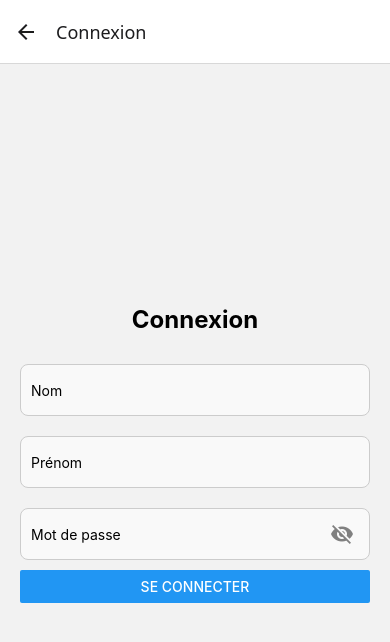
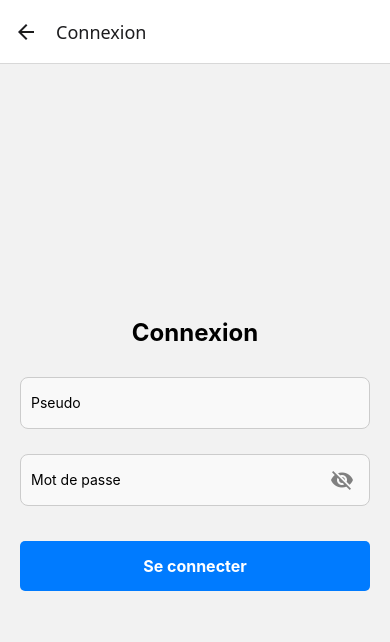
Before and after one commit to kevinKGE/dev_mobile_M2, a React Native app: screen /Connexion in a window 390 px wide. Shown: the top 642 px of the page. Built offline with nearby package versions, Linux system fonts and the light colour scheme.

Commit message:
Merge branche

```diff
--- a/src/screens/ConnectionScreen.tsx
+++ b/src/screens/ConnectionScreen.tsx
@@ -1,84 +1,99 @@
-import React, { useState } from 'react';
-import { View, Text, Button, StyleSheet } from 'react-native';
-import Input from '../components/Input';
+import React, { useState } from "react";
+import { View, Text, Alert, StyleSheet, TouchableOpacity } from "react-native";
+import axios from "axios";
+import AsyncStorage from "@react-native-async-storage/async-storage";
+import { NativeStackScreenProps } from "@react-navigation/native-stack";
+import { RootStackParamList } from "../../App"; // Chemin vers App.tsx
+import Input from "../components/Input";
 
-type ConnectionScreenProps = {
-    navigation: {
-        navigate: (screen: string) => void;
-    };
-};
+type ConnectionScreenProps = NativeStackScreenProps<RootStackParamList, "Connexion">;
 
 const ConnectionScreen: React.FC<ConnectionScreenProps> = ({ navigation }) => {
-    const [firstName, setFirstName] = useState('');
-    const [lastName, setLastName] = useState('');
-    const [password, setPassword] = useState('');
+  const [username, setUsername] = useState("");
+  const [password, setPassword] = useState("");
+  const [usernameError, setUsernameError] = useState("");
+  const [passwordError, setPasswordError] = useState("");
+  const [serverError, setServerError] = useState("");
+  const [showRegisterButton, setShowRegisterButton] = useState(false);
 
-    const [firstNameError, setFirstNameError] = useState('');
-    const [lastNameError, setLastNameError] = useState('');
-    const [passwordError, setPasswordError] = useState('');
-
-    const handleLogin = () => {
-        setFirstNameError('');
-        setLastNameError('');
-        setPasswordError('');
+  const handleLogin = async () => {
+    // Réinitialisation des erreurs
+    setUsernameError("");
+    setPasswordError("");
+    setServerError("");
+    setShowRegisterButton(false);
 
     let valid = true;
-
-        if (!firstName.trim()) {
-            setFirstNameError('Le prénom est requis');
-            valid = false;
-        }
-        if (!lastName.trim()) {
-            setLastNameError('Le nom est requis');
+    if (!username.trim()) {
+      setUsernameError("Le pseudo est requis.");
       valid = false;
     }
     if (!password.trim()) {
-            setPasswordError('Le mot de passe est requis');
+      setPasswordError("Le mot de passe est requis.");
       valid = false;
     }
 
-        if (valid) {
-            console.log('Connexion réussie avec :', { firstName, lastName, password });
-            navigation.navigate('HomeClient'); // Modification ici
+    if (!valid) return;
+
+    try {
+      const response = await axios.post("http://localhost:3000/login", {
+        username,
+        password,
+      });
+
+      if (response.data.token) {
+        await AsyncStorage.setItem("jwt_token", response.data.token);
+        Alert.alert("Succès", "Connexion réussie !");
+        navigation.navigate("SurveyList");
+      } else {
+        Alert.alert("Erreur", "Connexion échouée. Aucun token reçu.");
+      }
+    } catch (error) {
+      if (axios.isAxiosError(error) && error.response?.status === 404) {
+        setServerError("Le pseudo n'existe pas dans la base de données.");
+        setShowRegisterButton(true);
+      } else {
+        Alert.alert("Erreur", "Une erreur s'est produite lors de la connexion.");
+      }
     }
   };
-
 
   return (
     <View style={styles.container}>
       <Text style={styles.title}>Connexion</Text>
       <Input
-                placeholder="Nom"
-                value={lastName}
+        placeholder="Pseudo"
+        value={username}
         onChangeText={(text) => {
-                    setLastName(text);
-                    setLastNameError('');
+          setUsername(text);
+          setUsernameError("");
         }}
+        containerStyle={styles.inputContainer}
       />
-            {lastNameError && <Text style={styles.errorText}>{lastNameError}</Text>}
-
-            <Input
-                placeholder="Prénom"
-                value={firstName}
-                onChangeText={(text) => {
-                    setFirstName(text);
-                    setFirstNameError('');
-                }}
-            />
-            {firstNameError && <Text style={styles.errorText}>{firstNameError}</Text>}
-
+      {usernameError !== "" && <Text style={styles.errorText}>{usernameError}</Text>}
       <Input
         placeholder="Mot de passe"
         value={password}
         onChangeText={(text) => {
           setPassword(text);
-                    setPasswordError('');
+          setPasswordError("");
         }}
         secureTextEntry
+        containerStyle={styles.inputContainer}
       />
-            {passwordError && <Text style={styles.errorText}>{passwordError}</Text>}
-
-            <Button title="Se connecter" onPress={handleLogin} />
+      {passwordError !== "" && <Text style={styles.errorText}>{passwordError}</Text>}
+      {serverError !== "" && <Text style={styles.errorText}>{serverError}</Text>}
+      <TouchableOpacity style={styles.loginButton} onPress={handleLogin}>
+        <Text style={styles.loginButtonText}>Se connecter</Text>
+      </TouchableOpacity>
+      {showRegisterButton && (
+        <TouchableOpacity
+          style={styles.registerButton}
+          onPress={() => navigation.navigate("Inscription")}
+        >
+          <Text style={styles.registerButtonText}>Pas de compte ? Inscrivez-vous ici</Text>
+        </TouchableOpacity>
+      )}
     </View>
   );
 };
@@ -86,19 +101,44 @@ const ConnectionScreen: React.FC<ConnectionScreenProps> = ({ navigation }) => {
 const styles = StyleSheet.create({
   container: {
     flex: 1,
-        justifyContent: 'center',
+    justifyContent: "center",
     padding: 20,
   },
   title: {
     fontSize: 24,
-        fontWeight: 'bold',
+    fontWeight: "bold",
     marginBottom: 20,
-        textAlign: 'center',
+    textAlign: "center",
+  },
+  inputContainer: {
+    marginBottom: 15,
   },
   errorText: {
-        color: 'red',
-        fontSize: 12,
+    color: "red",
+    fontSize: 14,
     marginBottom: 10,
+    textAlign: "center",
+  },
+  loginButton: {
+    marginTop: 20,
+    backgroundColor: "#007BFF",
+    paddingVertical: 15,
+    borderRadius: 5,
+    alignItems: "center",
+  },
+  loginButtonText: {
+    color: "white",
+    fontSize: 16,
+    fontWeight: "bold",
+  },
+  registerButton: {
+    marginTop: 20,
+    alignItems: "center",
+  },
+  registerButtonText: {
+    color: "#007BFF",
+    fontSize: 14,
+    fontWeight: "bold",
   },
 });
 
--- a/src/screens/RegisterScreen.tsx
+++ b/src/screens/RegisterScreen.tsx
@@ -1,107 +1,179 @@
-import React, { useState } from 'react';
-import { View, Text, Button, StyleSheet } from 'react-native';
-import Input from '../components/Input';
+import React, { useState } from "react";
+import {
+  View,
+  Text,
+  Button,
+  Alert,
+  StyleSheet,
+  TouchableOpacity,
+} from "react-native";
+import Input from "../components/Input";
+import axios from "axios";
+import AsyncStorage from "@react-native-async-storage/async-storage";
+import { NativeStackScreenProps } from "@react-navigation/native-stack";
+import { RootStackParamList } from "../../App"; // Import du RootStackParamList défini dans App.tsx
 
-type RegisterScreenProps = {
-    navigation: {
-        navigate: (screen: string) => void;
-    };
+type RegisterScreenProps = NativeStackScreenProps<RootStackParamList, "Inscription">;
+
+const RegisterScreen: React.FC<RegisterScreenProps> = ({ navigation }) => {
+  const [username, setUsername] = useState("");
+  const [password, setPassword] = useState("");
+  const [confirmPassword, setConfirmPassword] = useState("");
+  const [showLoginButton, setShowLoginButton] = useState(false);
+
+  const [usernameError, setUsernameError] = useState("");
+  const [passwordError, setPasswordError] = useState("");
+  const [confirmPasswordError, setConfirmPasswordError] = useState("");
+
+  const [passwordCriteria, setPasswordCriteria] = useState({
+    length: false,
+    uppercase: false,
+    lowercase: false,
+    specialChar: false,
+    number: false,
+  });
+
+  const validatePassword = (password: string) => {
+    setPasswordCriteria({
+      length: password.length >= 8,
+      uppercase: /[A-Z]/.test(password),
+      lowercase: /[a-z]/.test(password),
+      specialChar: /[@$!%*?&]/.test(password),
+      number: /\d/.test(password),
+    });
   };
 
-const RegisterScreen: React.FC<RegisterScreenProps> = ({ navigation }) => {
-    const [firstName, setFirstName] = useState('');
-    const [lastName, setLastName] = useState('');
-    const [password, setPassword] = useState('');
-    const [confirmPassword, setConfirmPassword] = useState('');
-
-    const [firstNameError, setFirstNameError] = useState('');
-    const [lastNameError, setLastNameError] = useState('');
-    const [passwordError, setPasswordError] = useState('');
-    const [confirmPasswordError, setConfirmPasswordError] = useState('');
-
-    const handleRegister = () => {
-        setFirstNameError('');
-        setLastNameError('');
-        setPasswordError('');
-        setConfirmPasswordError('');
+  const handleRegister = async () => {
+    setUsernameError("");
+    setPasswordError("");
+    setConfirmPasswordError("");
+    setShowLoginButton(false);
 
     let valid = true;
 
-        if (firstName.trim() === '') {
-            setFirstNameError('Le prénom est requis');
+    if (username.trim() === "") {
+      setUsernameError("Le pseudo est requis");
       valid = false;
     }
-        if (lastName.trim() === '') {
-            setLastNameError('Le nom est requis');
+    if (password.trim() === "") {
+      setPasswordError("Le mot de passe est requis");
+      valid = false;
+    } else if (
+      !passwordCriteria.length ||
+      !passwordCriteria.uppercase ||
+      !passwordCriteria.lowercase ||
+      !passwordCriteria.specialChar ||
+      !passwordCriteria.number
+    ) {
+      setPasswordError("Le mot de passe ne respecte pas les critères requis.");
       valid = false;
     }
-        if (password.trim() === '') {
-            setPasswordError('Le mot de passe est requis');
+    if (confirmPassword.trim() === "") {
+      setConfirmPasswordError("La confirmation du mot de passe est requise");
       valid = false;
-        }
-        if (confirmPassword.trim() === '') {
-            setConfirmPasswordError('La confirmation du mot de passe est requise');
-            valid = false;
-        }
-
-        if (valid && password !== confirmPassword) {
-            setPasswordError('Les mots de passe ne correspondent pas.');
+    } else if (password !== confirmPassword) {
+      setConfirmPasswordError("Les mots de passe ne correspondent pas.");
       valid = false;
     }
 
     if (valid) {
-            console.log('Inscription réussie avec :', { firstName, lastName, password });
-            // Naviguer vers la page de connexion
-            navigation.navigate('ConnectionScreen');
+      try {
+        const response = await axios.post("http://localhost:3000/register", {
+          username,
+          password,
+        });
+
+        if (response.data && response.data.id) {
+          console.log("Utilisateur créé avec succès :", response.data);
+          await AsyncStorage.setItem("jwt_token", response.data.token);
+          Alert.alert("Succès", "Compte créé avec succès !");
+          navigation.navigate("SurveyList");
+        } else {
+          Alert.alert("Erreur", "Impossible de créer le compte.");
+        }
+      } catch (error) {
+        if (axios.isAxiosError(error)) {
+          if (error.response?.status === 400) {
+            setUsernameError("Le pseudo existe déjà.");
+            setShowLoginButton(true);
+          } else {
+            Alert.alert("Erreur", "Erreur du serveur : " + error.message);
+          }
+        } else {
+          Alert.alert("Erreur", "Une erreur inconnue s'est produite.");
+        }
+      }
     }
   };
 
   return (
     <View style={styles.container}>
-            <Text style={styles.title}>Inscription</Text>
+      <Text style={styles.title}>Créer un compte</Text>
       <Input
-                placeholder="Nom"
-                value={lastName}
+        placeholder="Pseudo"
+        value={username}
         onChangeText={(text) => {
-                    setLastName(text);
-                    setLastNameError('');
+          setUsername(text);
+          setUsernameError("");
         }}
       />
-            {lastNameError && <Text style={styles.errorText}>{lastNameError}</Text>}
-
-            <Input
-                placeholder="Prénom"
-                value={firstName}
-                onChangeText={(text) => {
-                    setFirstName(text);
-                    setFirstNameError('');
-                }}
-            />
-            {firstNameError && <Text style={styles.errorText}>{firstNameError}</Text>}
+      {usernameError && <Text style={styles.errorText}>{usernameError}</Text>}
 
       <Input
         placeholder="Mot de passe"
         value={password}
         onChangeText={(text) => {
           setPassword(text);
-                    setPasswordError('');
+          setPasswordError("");
+          validatePassword(text);
         }}
         secureTextEntry
       />
       {passwordError && <Text style={styles.errorText}>{passwordError}</Text>}
+
+      <View style={styles.passwordCriteria}>
+        <Text style={passwordCriteria.length ? styles.valid : styles.invalid}>
+          - Au moins 8 caractères
+        </Text>
+        <Text style={passwordCriteria.uppercase ? styles.valid : styles.invalid}>
+          - Une majuscule
+        </Text>
+        <Text style={passwordCriteria.lowercase ? styles.valid : styles.invalid}>
+          - Une minuscule
+        </Text>
+        <Text style={passwordCriteria.specialChar ? styles.valid : styles.invalid}>
+          - Un caractère spécial (@$!%*?&)
+        </Text>
+        <Text style={passwordCriteria.number ? styles.valid : styles.invalid}>
+          - Un chiffre
+        </Text>
+      </View>
 
       <Input
         placeholder="Confirmez le mot de passe"
         value={confirmPassword}
         onChangeText={(text) => {
           setConfirmPassword(text);
-                    setConfirmPasswordError('');
+          setConfirmPasswordError("");
         }}
         secureTextEntry
       />
-            {confirmPasswordError && <Text style={styles.errorText}>{confirmPasswordError}</Text>}
+      {confirmPasswordError && (
+        <Text style={styles.errorText}>{confirmPasswordError}</Text>
+      )}
 
       <Button title="S'inscrire" onPress={handleRegister} />
+
+      {showLoginButton && (
+        <TouchableOpacity
+          style={styles.loginButton}
+          onPress={() => navigation.navigate("Connexion")}
+        >
+          <Text style={styles.loginButtonText}>
+            Pseudo déjà existant ? Connectez-vous ici
+          </Text>
+        </TouchableOpacity>
+      )}
     </View>
   );
 };
@@ -109,19 +181,40 @@ const RegisterScreen: React.FC<RegisterScreenProps> = ({ navigation }) => {
 const styles = StyleSheet.create({
   container: {
     flex: 1,
-        justifyContent: 'center',
+    justifyContent: "center",
     padding: 20,
   },
   title: {
     fontSize: 24,
-        fontWeight: 'bold',
+    fontWeight: "bold",
     marginBottom: 20,
-        textAlign: 'center',
+    textAlign: "center",
   },
   errorText: {
-        color: 'red',
+    color: "red",
     fontSize: 12,
     marginBottom: 10,
+  },
+  passwordCriteria: {
+    marginVertical: 10,
+  },
+  valid: {
+    color: "green",
+    fontSize: 12,
+  },
+  invalid: {
+    color: "red",
+    fontSize: 12,
+  },
+  loginButton: {
+    marginTop: 20,
+    padding: 10,
+    backgroundColor: "#007BFF",
+    borderRadius: 5,
+  },
+  loginButtonText: {
+    color: "white",
+    textAlign: "center",
   },
 });
 
```
Also changed, not shown: package.json (+9 -2 lines), src/services/ApiService.js (added, +25 -0 lines), 1 other file (tests, documents, lock files or other folders). Lines whose indentation alone changed are shown as unchanged.
